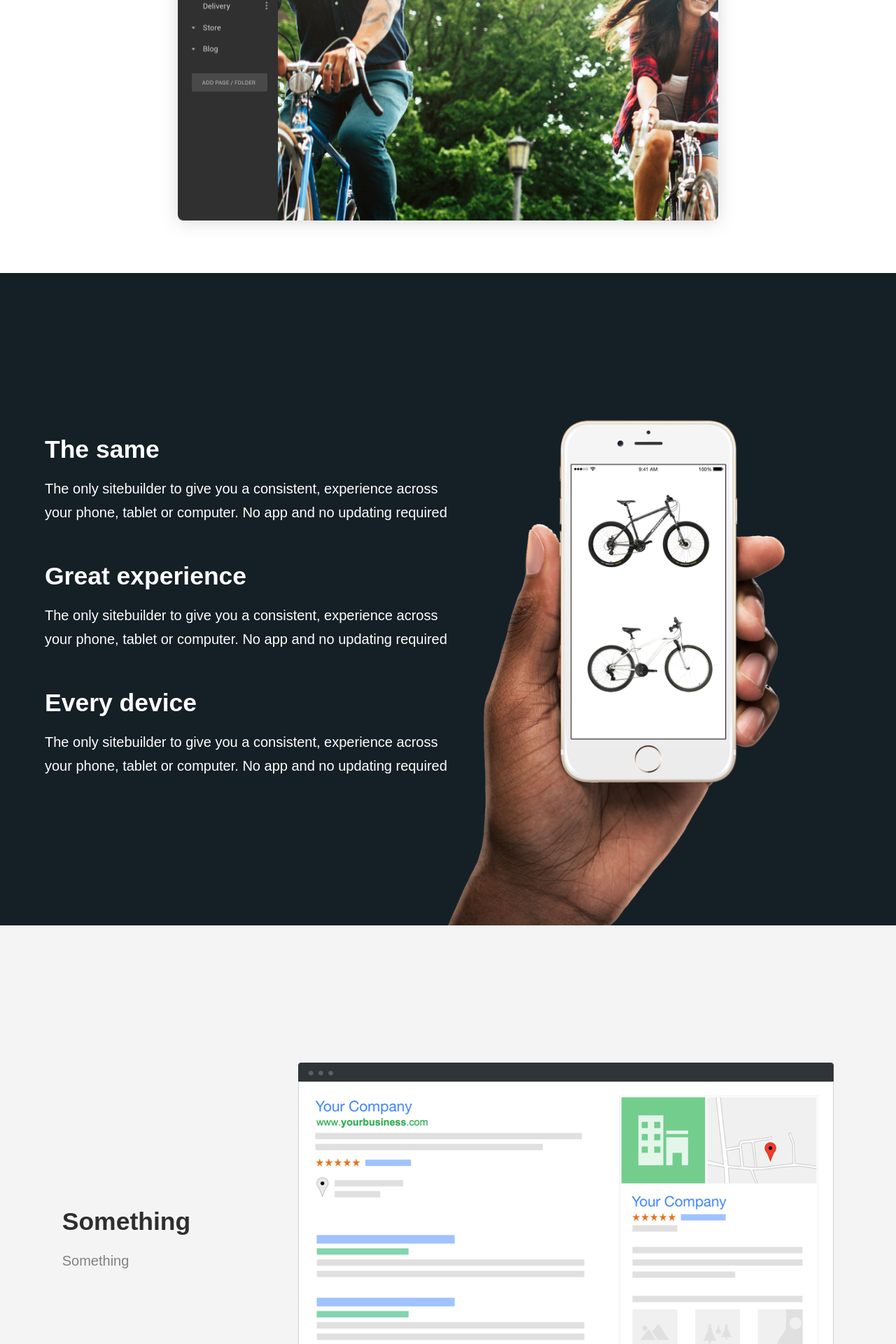
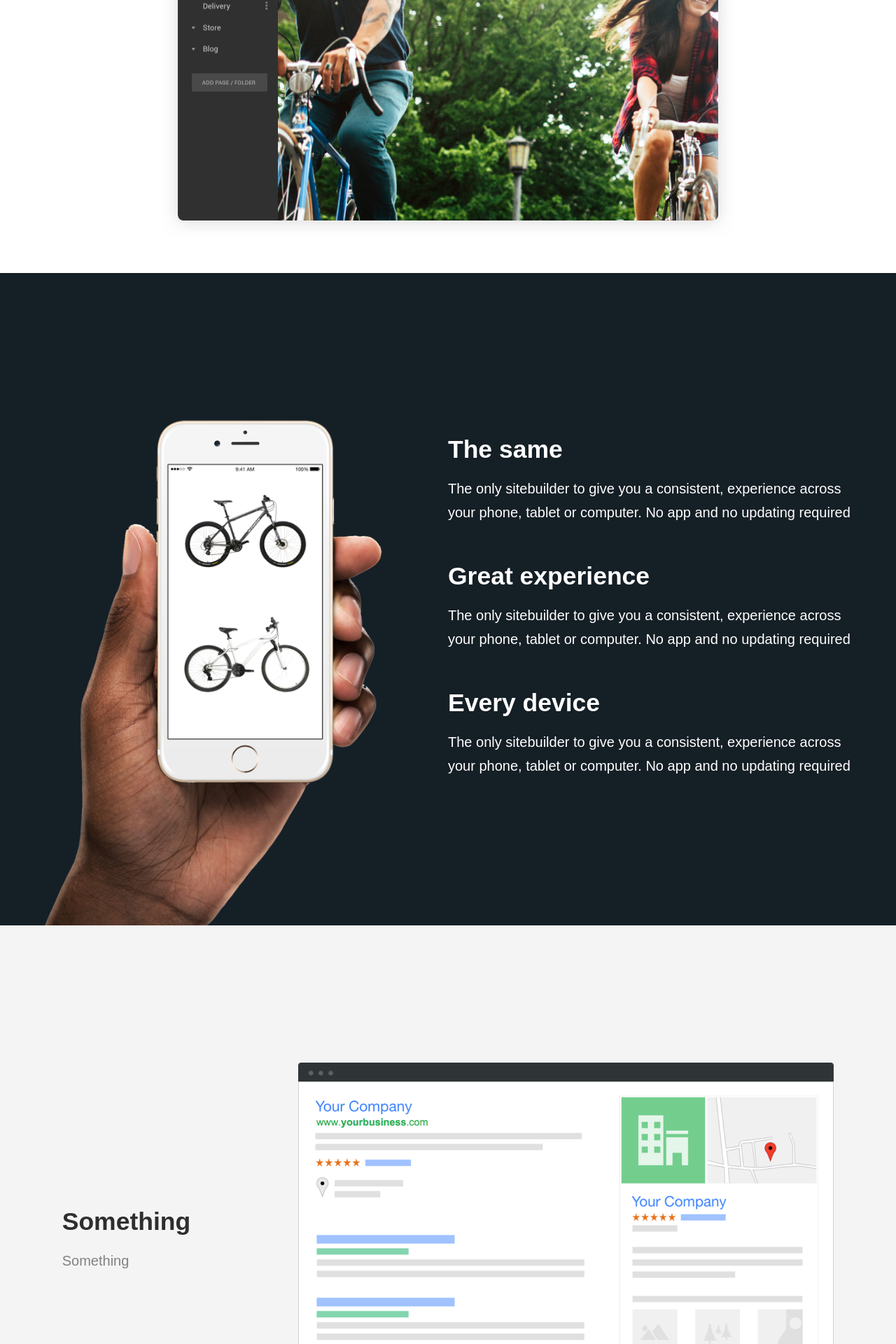
Before and after one commit to basekit-templates/partners-template, a Jekyll site: the page built from index.md, in a window 1280 px wide. Shown: the part 1410-3330 px from the top of the page at 70% size. Built offline with Jekyll 4.4.1, drawn with Linux system fonts in a browser that asks for light colours.

Commit message:
Adds ordering options to arranged article elements

```diff
--- a/css/styles.scss
+++ b/css/styles.scss
@@ -123,6 +123,12 @@ h1, h2, h3, h4, h5, h6 {
   .article {
     width: auto;
     min-width: 25%;
+    &--arrange-right {
+      order: 1;
+    }
+    &--arrange-left {
+      order: -1;
+    }
   }
 
   // 2 article items
```
